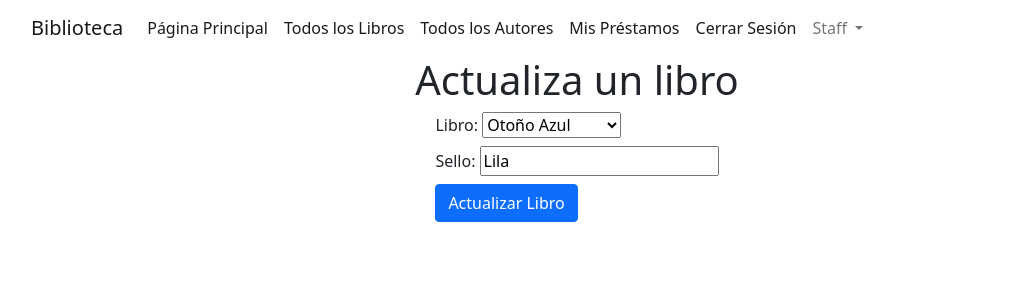
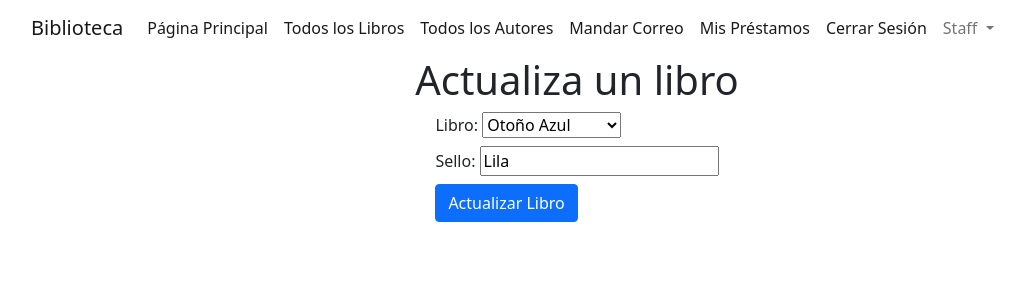
Before and after one commit to emilio-nuno/Biblioteca, a Django app: page /catalogo/libros/6e851964-3f9d-4177-b61c-16b00cf134a2/actualizar/ in a window 1280 px wide. Shown: the top 300 px of the page, without its empty margins (63-1087 px from the left). Run offline with Django 4.2, Linux system fonts and the light colour scheme; a user stored in the database is signed in; data comes from the database, SQL or seed files in the repository; both versions use the stored data as it was after the commit; some libraries are stand-ins or nearby versions.

Commit message:
Ahora se mandan correos personalizados

```diff
--- a/Biblioteca/catalogo/templates/base.html
+++ b/Biblioteca/catalogo/templates/base.html
@@ -22,6 +22,7 @@
                     <li class="nav-item"><a class="nav-link active" href="{% url 'index' %}">Página Principal</a></li>
                     <li class="nav-item"><a class="nav-link active" href="{% url 'libros' %}">Todos los Libros</a></li>
                     <li class="nav-item"><a class="nav-link active" href="{% url 'autores' %}">Todos los Autores</a></li>
+                    <li class="nav-item"><a class="nav-link active" href="{% url 'correo' %}">Mandar Correo</a></li>
                     {% if user.is_authenticated %}
                     <li class="nav-item"><a class="nav-link active" href="{% url 'mis-prestamos' %}">Mis Préstamos</a></li>
                     <li class="nav-item"><a class="nav-link active" href="{% url 'logout' %}">Cerrar Sesión</a></li>
--- a/Biblioteca/catalogo/urls.py
+++ b/Biblioteca/catalogo/urls.py
@@ -15,4 +15,5 @@ urlpatterns = [
     path('libros/<uuid:pk>/renovar', views.renovar_libro_bibliotecario, name='renovar-libro-bibliotecario'),
     path('disponibles/', views.consulta_libros_disponibles, name='libros-disponibles'),
     path('libros/<int:pk>/cambiar-imagen', views.CambiarImagenLibro.as_view(), name='cambiar-imagen-libro'),
+    path('correo/', views.mandar_correo, name='correo'),
 ]
--- a/Biblioteca/catalogo/views.py
+++ b/Biblioteca/catalogo/views.py
@@ -1,6 +1,7 @@
 import datetime
 
 from django.contrib.auth.decorators import login_required, permission_required
+from django.core.mail import send_mail
 from django.http import HttpResponseRedirect
 from django.shortcuts import render, get_object_or_404
 from django.urls import reverse
@@ -41,8 +42,9 @@ class EliminarLibro(LoginRequiredMixin, PermissionRequiredMixin, DeleteView):
     model = InstanciaLibro
     permission_required = 'catalogo.delete_instancialibro'
     template_name = 'eliminar_libro.html'
+
     def get_success_url(self):
-        return reverse('libros')
+        return reverse('detalle-libro', kwargs={'pk': self.object.libro.id})
 
 def index(request):
     """Vista de página principal"""
@@ -146,6 +148,19 @@ def consulta_libros_disponibles(request):
     respuesta = {'libros': libros_dict}
     return JsonResponse(respuesta)
 
+def mandar_correo(request):
+    """Vista para mandar correos al usuario."""
+    if request.user.is_authenticated:
+        cantidad_libros = InstanciaLibro.objects.filter(prestatario=request.user).count()
+        send_mail(
+            f'Información de préstamo',
+            f'Hola, {request.user.username}!\nQueremos recordarte que tienes {cantidad_libros} préstamo pendiente de entrega.',
+            'emilio.nuno@alumnos.udg.mx',
+            [f'{request.user.email}'],
+            fail_silently=False,
+        )
+    return HttpResponseRedirect(reverse('index'))
+
 class CambiarImagenLibro(LoginRequiredMixin, PermissionRequiredMixin, generic.UpdateView):
     """Vista para editar la imagen de un libro."""
     model = Libro
```
Also changed, not shown: Biblioteca/db.sqlite3.
